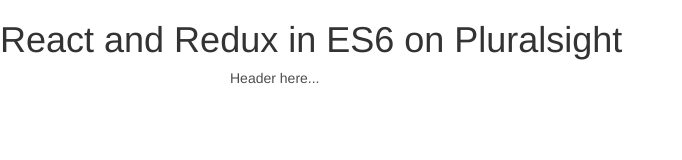
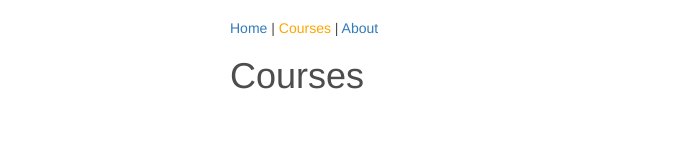
Before and after one commit to ywchang/react-and-redux, a React app: page /courses in a window 1280 px wide. Shown: the whole page, without its empty margins (0-682 px from the left). Built offline with nearby package versions, Linux system fonts and the light colour scheme.

Commit message:
[yanwei] add header

```diff
--- a/src/components/App.js
+++ b/src/components/App.js
@@ -2,14 +2,17 @@
 import {Route, Switch} from "react-router-dom";
 import HomePage from "./home/HomePage";
 import AboutPage from "./about/AboutPage";
+import CoursesPage from "./courses/CoursesPage";
+import Header from "./common/Header";
 
 class App extends React.Component {
   render() {
     return (
       <div className="container-fluid">
-        <p>Header here...</p>
+        <Header/>
         <Switch>
           <Route path="/" exact component={HomePage}/>
+          <Route path="/courses" component={CoursesPage}/>
           <Route path="/about" component={AboutPage}/>
         </Switch>
       </div>
--- /dev/null
+++ b/src/components/common/Header.js
@@ -0,0 +1,16 @@
+import {NavLink} from "react-router-dom";
+import * as React from "react";
+
+const Header = () => {
+  return (
+    <nav>
+      <NavLink to="/" exact activeClassName="active">Home</NavLink>
+      {" | "}
+      <NavLink to="/courses" activeClassName="active">Courses</NavLink>
+      {" | "}
+      <NavLink to="/about" activeClassName="active">About</NavLink>
+    </nav>
+  );
+};
+
+export default Header;
--- /dev/null
+++ b/src/components/courses/CoursesPage.js
@@ -0,0 +1,13 @@
+import * as React from "react";
+
+class CoursesPage extends React.Component {
+  render() {
+    return (
+      <div>
+        <h1>Courses</h1>
+      </div>
+    );
+  }
+}
+
+export default CoursesPage;
--- a/src/index.html
+++ b/src/index.html
@@ -4,7 +4,6 @@
   <title>Pluralsight Admin</title>
 </head>
 <body>
-<h1>React and Redux in ES6 on Pluralsight</h1>
 <div id="app"></div>
 <script src="/bundle.js"></script>
 </body>
```
